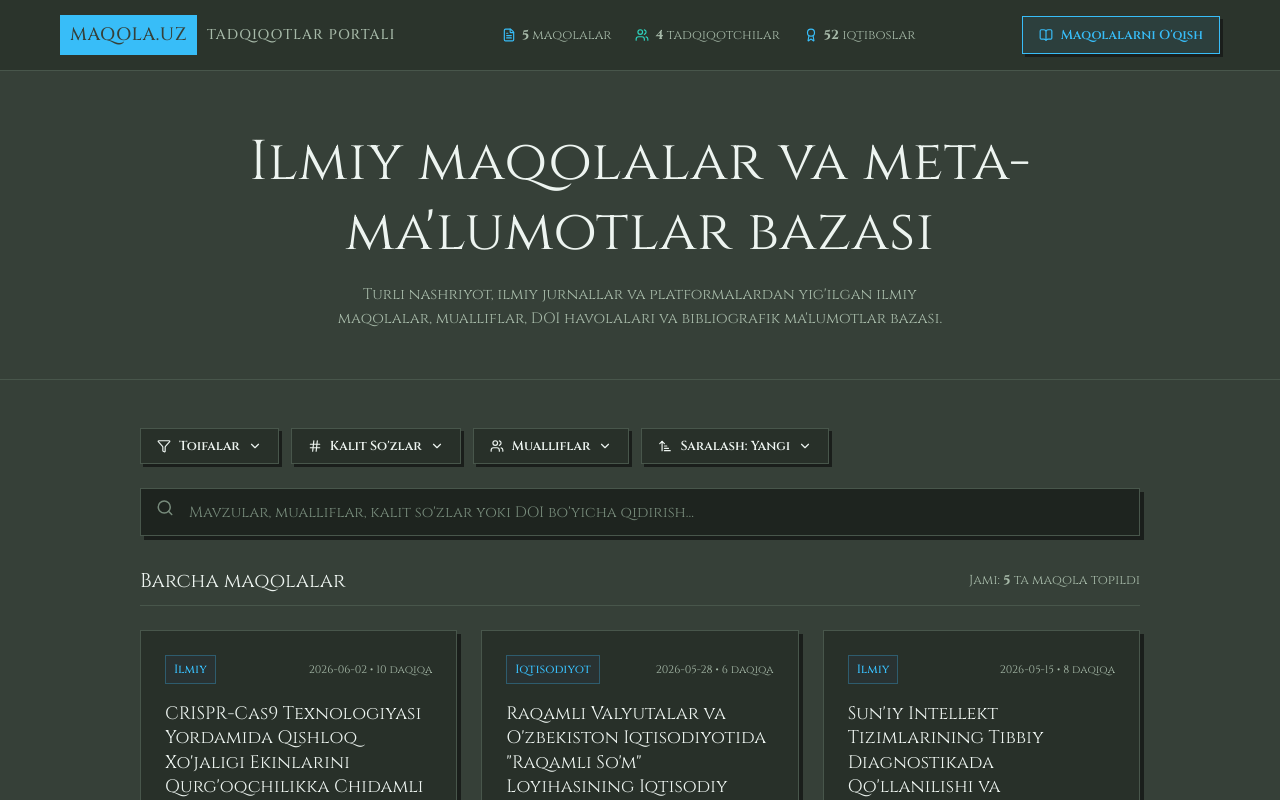
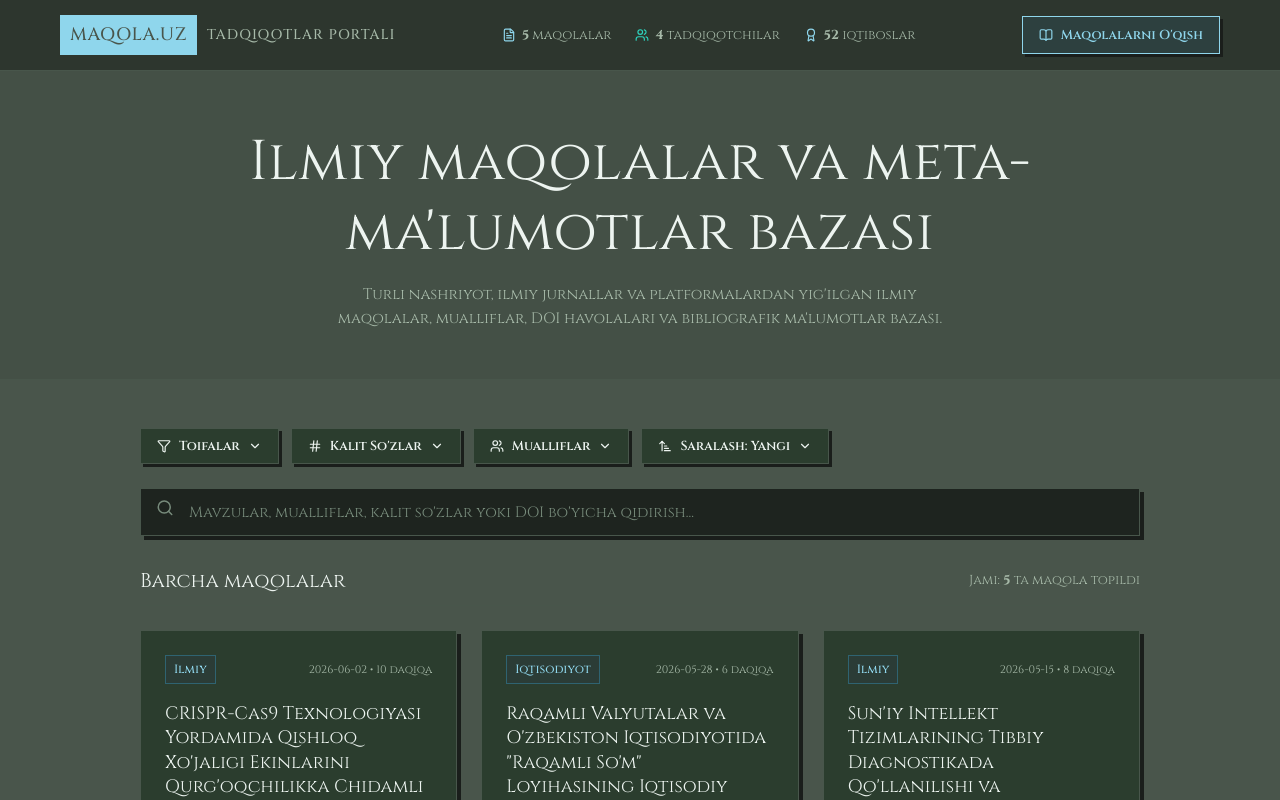
Before and after one commit to kvazar212121/maqola-frontend, a React (Vite) app: page / in a window 1280 px wide. Shown: the top 800 px of the page. Built offline with nearby package versions, Linux system fonts and the light colour scheme.

Commit message:
style: user customized color adjustments

```diff
--- a/src/index.css
+++ b/src/index.css
@@ -2,8 +2,8 @@
 
 :root {
   /* Ranglar palitrasi (Foydalanuvchi yuborgan rasmdagi sovuq, ko'zni og'ritmaydigan to'q yashil-kulrang tusda) */
-  --bg-main: #364038;          /* Sal ochroq yashil-kulrang asosiy fon */
-  --bg-panel: #283029;         /* Panel foni (sal ochroq) */
+  --bg-main: #49554b;          /* Sal ochroq yashil-kulrang asosiy fon */
+  --bg-panel: #2b3d2e;         /* Panel foni (sal ochroq) */
   --bg-panel-hover: #222923;   /* Hover qilingandagi fon */
   --bg-input: #1e241f;         /* Input foni */
 
@@ -14,7 +14,7 @@
   --text-secondary: #a7baa9;   /* Ikkinchi darajali matn */
   --text-muted: #778b7b;       /* Muted matn */
 
-  --accent-blue: #38bdf8;      /* Sovuq havorang (primary aksent) */
+  --accent-blue: #8fd6ec;      /* Sovuq havorang (primary aksent) */
   --accent-teal: #2dd4bf;      /* Sovuq yashil-havorang (secondary aksent) */
   --accent-blue-rgb: 56, 189, 248;
   --accent-teal-rgb: 45, 212, 191;
```
